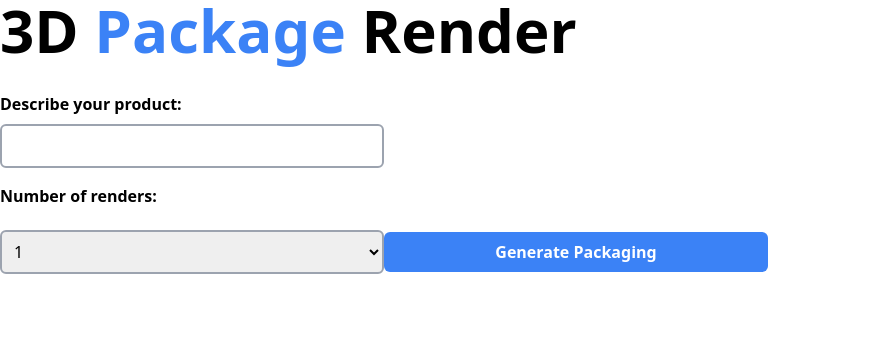
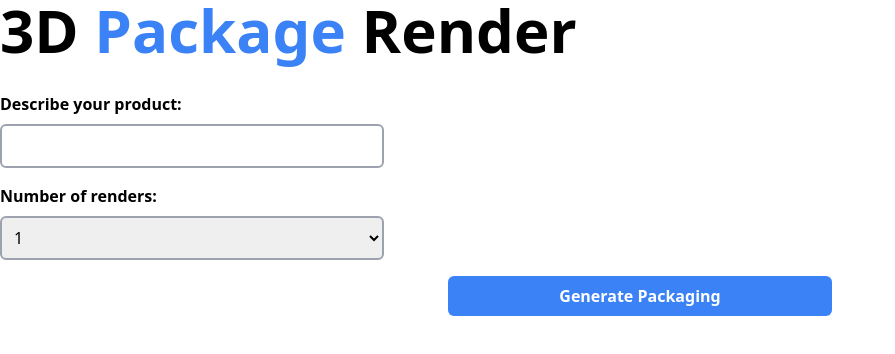
Before and after one commit to shatfield4/3d-render-demo, a Next.js app: page /components/PackageRender in a window 1280 px wide. Shown: the top 354 px of the page, without its empty margins (0-895 px from the left). Built offline with nearby package versions, Linux system fonts and the light colour scheme.

Commit message:
fixed styling

```diff
--- a/pages/components/LogoRender.tsx
+++ b/pages/components/LogoRender.tsx
@@ -72,13 +72,15 @@ const LogoRender = () => {
                 <option value={3}>3</option>
                 </select>
 
+                <div className="flex flex-col items-center">
                 <button
-                type="submit"
-                className="bg-blue-500 hover:bg-blue-700 text-white font-bold rounded-md py-2 px-4 mt-4 w-96"
-                disabled={isLoading}
+                    type="submit"
+                    className="bg-blue-500 hover:bg-blue-700 text-white font-bold rounded-md py-2 px-4 mt-4 w-96"
+                    disabled={isLoading}
                 >
-                {isLoading ? "Generating..." : "Generate Logos"}
+                    {isLoading ? "Generating..." : "Generate Logos"}
                 </button>
+                </div>
             </form>
 
             {imageUrls && imageUrls.length > 0 && (
@@ -99,7 +101,6 @@ const LogoRender = () => {
                 </div>
             )}
         </>
-
     );
 }
 
--- a/pages/components/PackageRender.tsx
+++ b/pages/components/PackageRender.tsx
@@ -75,13 +75,15 @@ const PackageRender = () => {
                 <option value={3}>3</option>
                 </select>
 
+                <div className="flex flex-col">
                 <button
                     type="submit"
-                className="bg-blue-500 hover:bg-blue-700 text-white font-bold rounded-md py-2 px-4 mt-4 w-96"
+                    className="bg-blue-500 hover:bg-blue-700 text-white font-bold rounded-md py-2 px-4 mt-4 w-96 mx-auto"
                     disabled={isLoading}
                 >
                     {isLoading ? "Generating..." : "Generate Packaging"}
                 </button>
+                </div>
             </form>
 
             {imageUrls && imageUrls.length > 0 && (
@@ -102,7 +104,6 @@ const PackageRender = () => {
                 </div>
             )}
         </>
-
     );
 }
 
```
Lines whose indentation alone changed are shown as unchanged.
